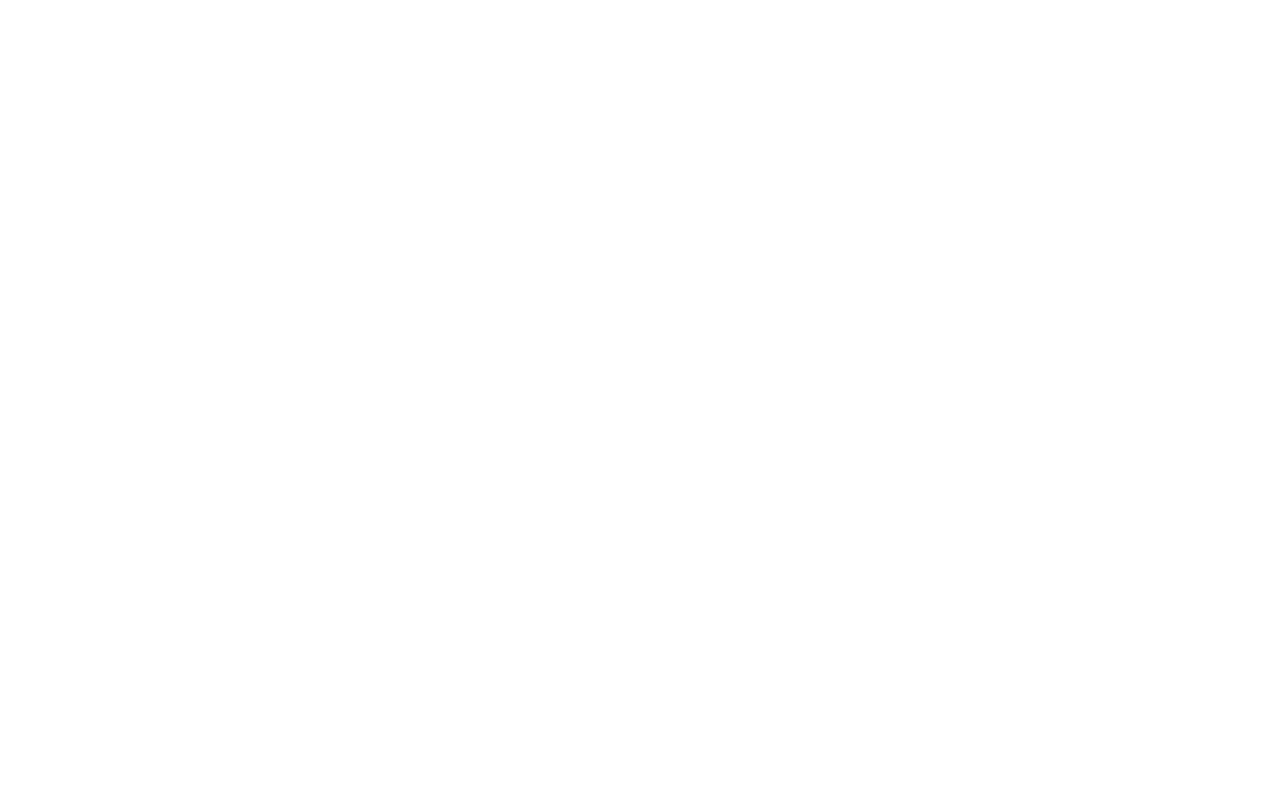
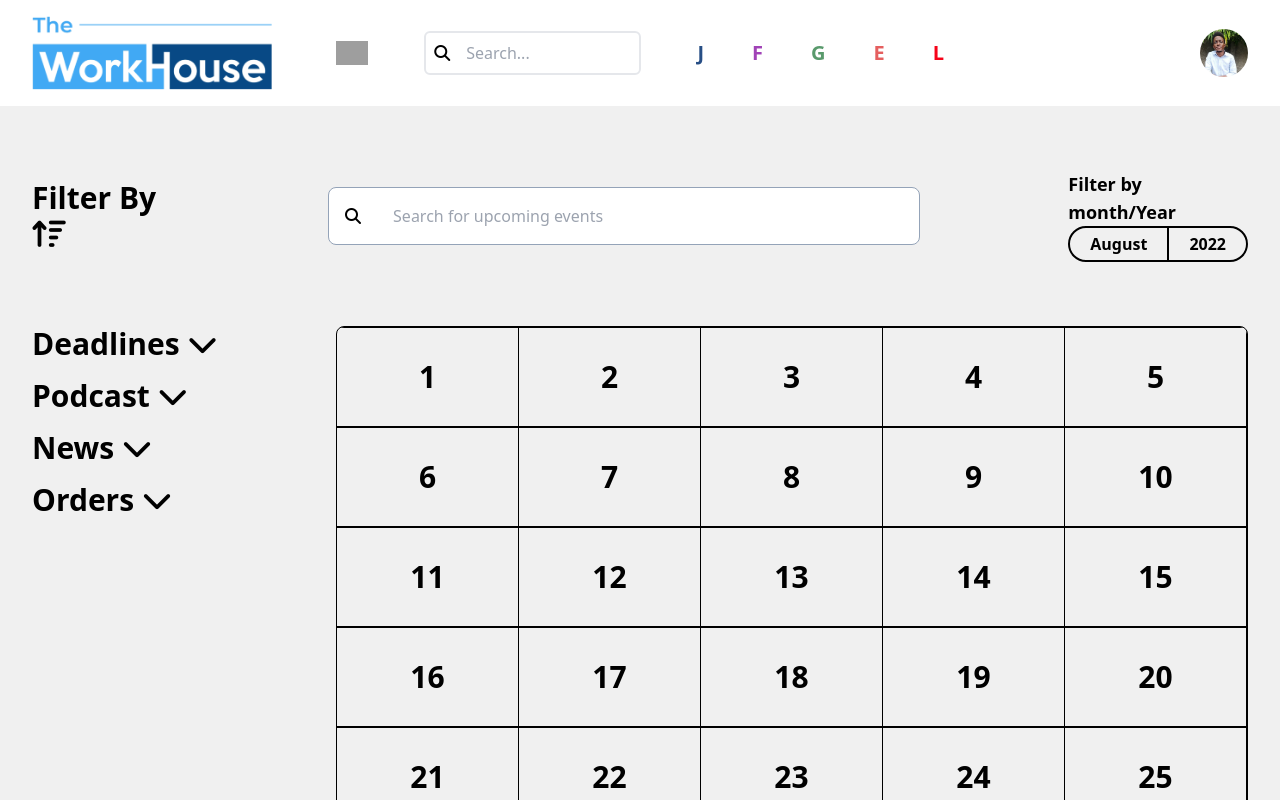
Before and after one commit to Dev-SalamSheikh/Workhouse-Project, a React (Create React App) app: page /event in a window 1280 px wide. Before the commit this address had no page. Shown: the top 800 px of the page. Built offline with nearby package versions, Linux system fonts and the light colour scheme; grey boxes are pictures that could not be loaded.

Commit message:
event page complete

```diff
--- a/src/App.js
+++ b/src/App.js
@@ -4,6 +4,7 @@
 import SalaryPage from "./Pages/SalaryPage";
 import CareerPage from "./Pages/CareerPage";
 import PostGig from "./Pages/PostGig";
+import EventPage from "./Pages/EventPage";
 
 function App() {
   return (
@@ -14,6 +15,7 @@
         <Route path="/salary" element={<SalaryPage />} />
         <Route path="/career" element={<CareerPage />} />
         <Route path="/postgig" element={<PostGig />} />
+        <Route path="/event" element={<EventPage />} />
       </Routes>
     </BrowserRouter>
   );
--- /dev/null
+++ b/src/Pages/EventPage.jsx
@@ -0,0 +1,15 @@
+import EventCalendar from "../components/EventCalendar";
+import Footer from "../components/Footer";
+import Navbar from "../components/Navbar";
+
+const EventPage = () => {
+  return (
+    <div>
+      <Navbar />
+      <EventCalendar />
+      <Footer />
+    </div>
+  );
+};
+
+export default EventPage;
--- /dev/null
+++ b/src/components/EventCalendar.jsx
@@ -0,0 +1,145 @@
+import React from "react";
+import { useState } from "react";
+
+const EventCalendar = () => {
+  const [eventSearch, setEventSearch] = useState("");
+  const date = [
+    { id: 1, text: "1" },
+    { id: 2, text: "2" },
+    { id: 3, text: "3" },
+    { id: 4, text: "4" },
+    { id: 5, text: "5" },
+    { id: 6, text: "6" },
+    { id: 7, text: "7" },
+    { id: 8, text: "8" },
+    { id: 9, text: "9" },
+    { id: 10, text: "10" },
+    { id: 11, text: "11" },
+    { id: 12, text: "12" },
+    { id: 13, text: "13" },
+    { id: 14, text: "14" },
+    { id: 15, text: "15" },
+    { id: 16, text: "16" },
+    { id: 17, text: "17" },
+    { id: 18, text: "18" },
+    { id: 19, text: "19" },
+    { id: 20, text: "20" },
+    { id: 21, text: "21" },
+    { id: 22, text: "22" },
+    { id: 23, text: "23" },
+    { id: 24, text: "24" },
+    { id: 25, text: "25" },
+    { id: 26, text: "26" },
+    { id: 27, text: "27" },
+    { id: 28, text: "28" },
+    { id: 29, text: "29" },
+    { id: 30, text: "30" },
+    { id: 31, text: "31" },
+  ];
+
+  const ColorItem = (e) => {
+    const item = e.target;
+    item.style.backgroundColor = "#41A9F4";
+    item.style.color = "#fff";
+  };
+
+  return (
+    <div className="px-8 py-8 md:py-16 bg-Banner">
+      <div className="content">
+        {/* SearchBar*/}
+        <div className="flex justify-between items-center gap-4 lg:gap-0 flex-wrap lg:flex-nowrap">
+          {/* Filter By */}
+          <div className="w-full lg:w-2/12">
+            <h2 className="text-xl text-center lg:text-start lg:text-3xl font-semibold">
+              Filter By <i className="fa-solid fa-arrow-up-wide-short"></i>
+            </h2>
+          </div>
+          {/* SearchBox */}
+          <div className="w-full">
+            <div className="bg-white flex gap-4 md:gap-8 items-center p-2 md:p-4 rounded-lg w-full md:w-8/12 mx-auto border-slate-400 border">
+              <i className="fa-solid fa-magnifying-glass"></i>
+              <input
+                type="text"
+                placeholder="Search for upcoming events"
+                value={eventSearch}
+                onChange={(e) => setEventSearch(e.target.value)}
+                className="bg-transparent w-full outline-none border-none"
+              />
+              {eventSearch.length !== 0 && (
+                <span onClick={() => setEventSearch("")}>
+                  <i className="fa-solid fa-circle-xmark cursor-pointer"></i>
+                </span>
+              )}
+            </div>
+          </div>
+          {/* Current month */}
+          <div className="w-full lg:w-2/12 flex flex-col items-center lg:items-end">
+            <p className="text-base lg:text-lg font-semibold">
+              Filter by month/Year
+            </p>
+            <div className="flex border-2 border-black w-max rounded-full">
+              <div className="border-r-2 border-black flex justify-center items-center px-5 py-1">
+                <span className="font-semibold text-sm md:text-base">
+                  August
+                </span>
+              </div>
+              <div className="flex justify-center items-center px-5 py-1">
+                <span className="font-semibold text-sm md:text-base">2022</span>
+              </div>
+            </div>
+          </div>
+        </div>
+        {/* Calendar Start */}
+        <div className="mt-8 md:mt-16 flex justify-between flex-wrap gap-4 md:gap-0 md:flex-nowrap">
+          {/* Left */}
+          <div className="w-full md:w-2/12 flex justify-between md:justify-start flex-wrap flex-row md:flex-col">
+            {/* Deadliness */}
+            <div className="mb-2 md:mb-4 w-6/12 md:w-full md:text-start text-center">
+              <h2 className="text-lg lg:text-3xl font-semibold cursor-pointer">
+                Deadlines <i className="fa-solid fa-chevron-down"></i>
+              </h2>
+            </div>
+
+            {/* Podcast */}
+            <div className="mb-2 md:mb-4 w-6/12 md:w-full md:text-start text-center">
+              <h2 className="text-lg lg:text-3xl font-semibold cursor-pointer">
+                Podcast <i className="fa-solid fa-chevron-down"></i>
+              </h2>
+            </div>
+
+            {/* News */}
+            <div className="mb-2 md:mb-4 w-6/12 md:w-full md:text-start text-center">
+              <h2 className="text-lg lg:text-3xl font-semibold cursor-pointer">
+                News <i className="fa-solid fa-chevron-down"></i>
+              </h2>
+            </div>
+
+            {/* Orders */}
+            <div className="mb-2 md:mb-4 w-6/12 md:w-full md:text-start text-center">
+              <h2 className="text-lg lg:text-3xl font-semibold cursor-pointer">
+                Orders <i className="fa-solid fa-chevron-down"></i>
+              </h2>
+            </div>
+          </div>
+
+          {/* Right */}
+          <div className="w-full md:w-9/12">
+            <div className="calendar_content border-black border rounded-lg flex flex-wrap overflow-hidden">
+              {date.map((item) => (
+                <div
+                  onClick={(e) => ColorItem(e)}
+                  key={item.id}
+                  className={`w-[20%] h-[70px] lg:h-[100px] border-black border-l-0 border cursor-pointer flex justify-center items-center text-2xl lg:text-3xl font-bold`}
+                >
+                  {item.text}
+                </div>
+              ))}
+            </div>
+          </div>
+        </div>
+      </div>
+    </div>
+  );
+};
+
+export default EventCalendar;
--- a/src/components/Navbar.jsx
+++ b/src/components/Navbar.jsx
@@ -156,6 +156,10 @@
     {
       name: "Average Salary",
       link: "/salary",
+    },
+    {
+      name: "Event",
+      link: "/event",
     },
   ];
 
```
